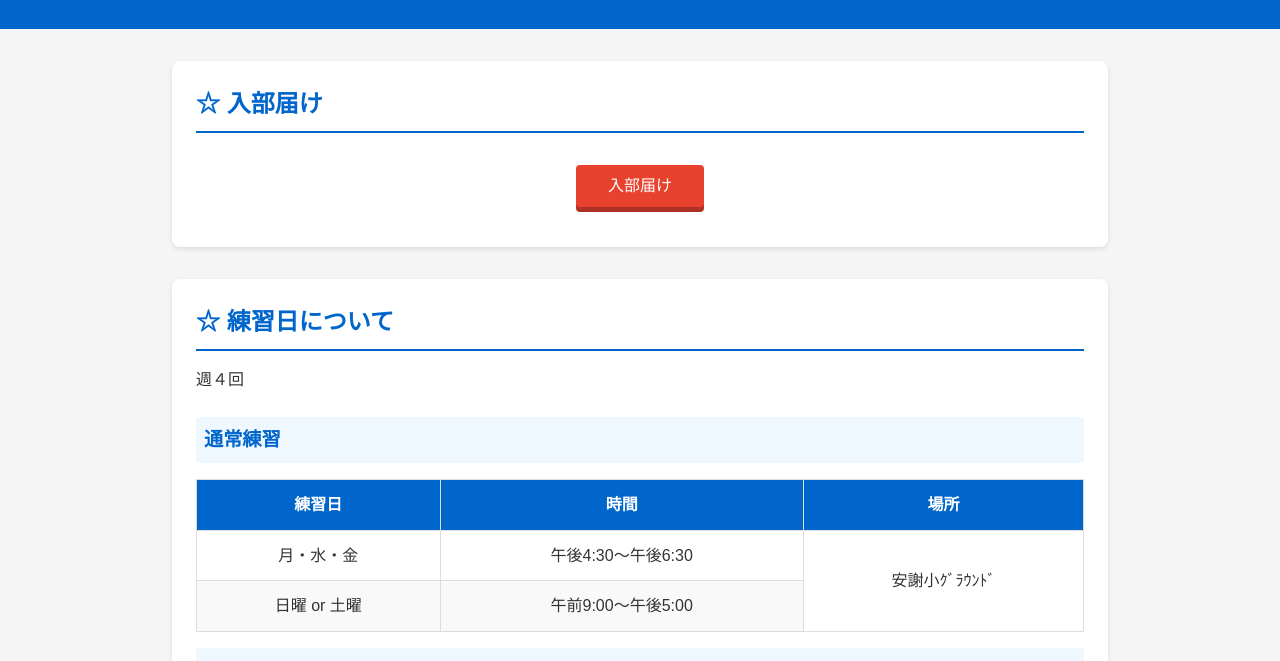
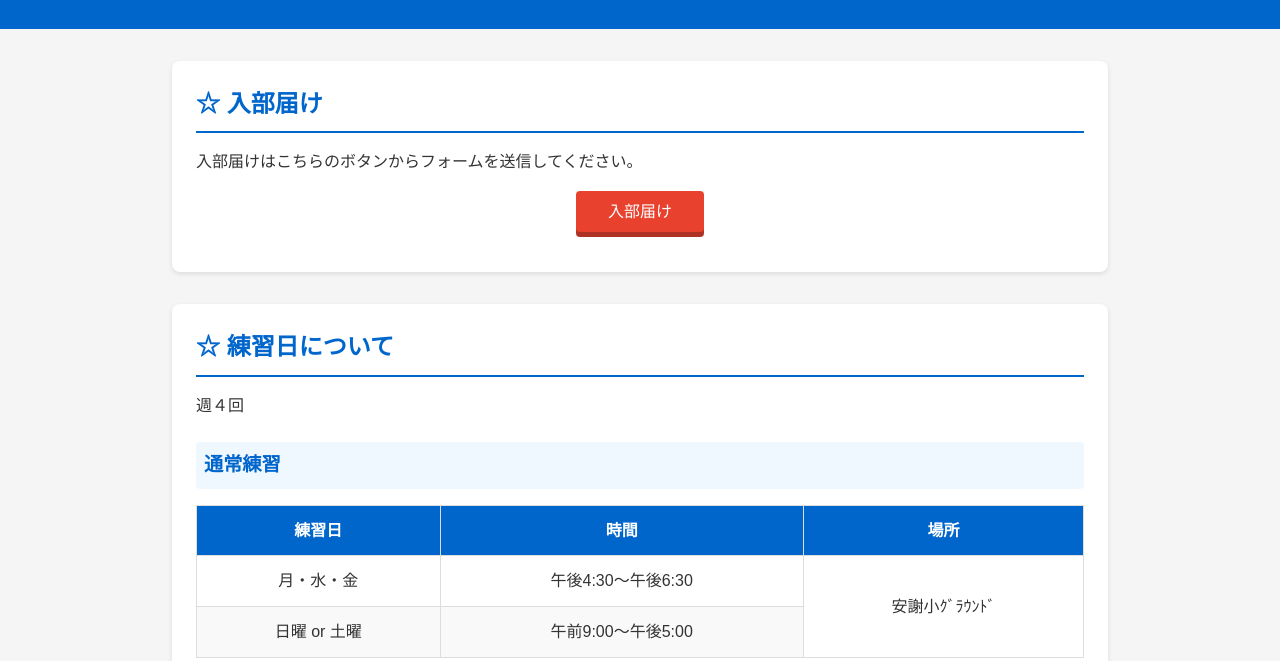
Before and after one commit to aja-sc/info, a plain HTML site: page index.html in a window 1280 px wide. Shown: the part 133-794 px from the top of the page. Drawn offline with Linux system fonts and the light colour scheme.

Commit message:
入部案内の文言追加

```diff
--- a/index.html
+++ b/index.html
@@ -17,6 +17,7 @@
   <main>
     <section>
       <h2>☆ 入部届け</h2>
+      <p>入部届けはこちらのボタンからフォームを送信してください。</p>
       <div class="entry"><a href="https://forms.gle/UGYPJ3SxdvMLbnkv9" target="_blank">入部届け</a></div>
     </section>
     <section class="practice-info">
```
